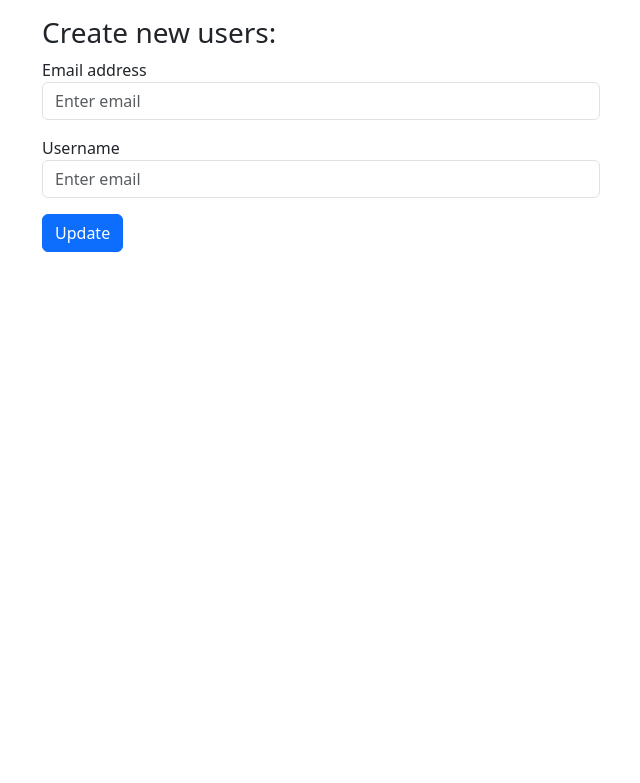
After one commit to tuongkhtn/JWT-Backend, a Node server app: page /update-user/1 in a window 1280 px wide. The commit adds this page. Shown: the top 783 px of the page, without its empty margins (40-680 px from the left). Run offline with Node 20, Linux system fonts and the light colour scheme; data that the repository does not hold is empty.

Commit message:
Update user by id

```diff
--- a/src/controller/homeController.js
+++ b/src/controller/homeController.js
@@ -1,4 +1,4 @@
-import { createNewUser, getUserList, deleteUserById } from "../service/userService"
+import userService from "../service/userService"
 require('dotenv').config()
 
 const handleHelloWorld = (req, res) => {
@@ -6,7 +6,7 @@ const handleHelloWorld = (req, res) => {
 }
 
 const handleUserPage = async (req, res) => {
-    let users = await getUserList();
+    let users = await userService.getUserList();
 
     return res.render("user.ejs", {users})
 }
@@ -14,14 +14,35 @@ const handleUserPage = async (req, res) => {
 const handleCreateNewUser = async (req, res) => {
     let {email, username, password} = req.body;
 
-    await createNewUser(email, username, password);
+    await userService.createNewUser(email, username, password);
 
-    return res.redirect("/user")
+    return res.redirect("/users")
 }
 
 const handleDeleteUser = async (req, res) => {
-    await deleteUserById(req.params.id);
-    return res.redirect("/user")
+    await userService.deleteUserById(req.params.id);
+    return res.redirect("/users")
+}
+
+const getUpdateUserPage = async (req, res) => {
+    let user = await userService.getUserById(req.params.id);
+    let dataUser = []
+
+    if(user && user.length > 0) {
+        dataUser = user[0]
+    }
+
+    console.log(">>> dataUser: ", dataUser);
+
+    return res.render("user_update.ejs", { dataUser })
+}
+
+const handleUpdateUser = async (req, res) => {
+    let {id, email, username} = req.body;
+
+    await userService.updateUserById(id, email, username);
+
+    return res.redirect("/users")
 }
 
 module.exports = {
@@ -29,4 +50,6 @@ module.exports = {
     handleUserPage,
     handleCreateNewUser,
     handleDeleteUser,
+    getUpdateUserPage,
+    handleUpdateUser,
 }
--- a/src/service/userService.js
+++ b/src/service/userService.js
@@ -67,9 +67,49 @@ const deleteUserById = async (id) => {
     }
 }
 
+const getUserById = async (id) => {
+    const connection = await mysql.createConnection({
+        host: process.env.DB_HOST,
+        port: process.env.DB_PORT,
+        user: process.env.DB_USER,
+        password: process.env.DB_PASSWORD,
+        database: process.env.DB_NAME,
+    })
+
+    try {
+        const [results, fields] = await connection.query(
+          'SELECT * FROM USERS WHERE ID = ?', [id],
+        );
+        console.log(results);
+        return results;
+    } catch (err) {
+        console.log(err);
+    }
+}
+
+const updateUserById = async (id, email, username) => {
+    const connection = await mysql.createConnection({
+        host: process.env.DB_HOST,
+        port: process.env.DB_PORT,
+        user: process.env.DB_USER,
+        password: process.env.DB_PASSWORD,
+        database: process.env.DB_NAME,
+    })
+
+    try {
+        const [results, fields] = await connection.query(
+          'UPDATE USERS SET EMAIL = ?, NAME = ? WHERE ID = ?', [email, username, id],
+        );
+    } catch (err) {
+        console.log(err);
+    }
+}
+
 module.exports = {
     hashUserPassword,
     createNewUser,
     getUserList,
     deleteUserById,
+    getUserById,
+    updateUserById
 }
--- /dev/null
+++ b/src/views/user_update.ejs
@@ -0,0 +1,44 @@
+<html lang="en">
+<head>
+    <meta charset="UTF-8">
+    <meta name="viewport" content="width=device-width, initial-scale=1.0">
+    <title>Update User</title>
+    <!-- Latest compiled and minified CSS -->
+    <link href="https://cdn.jsdelivr.net/npm/bootstrap@5.3.3/dist/css/bootstrap.min.css" rel="stylesheet">
+
+    <!-- Latest compiled JavaScript -->
+    <script src="https://cdn.jsdelivr.net/npm/bootstrap@5.3.3/dist/js/bootstrap.bundle.min.js"></script>
+</head>
+<body>
+  <div class="container">
+    <!-- Form create new users -->
+    <form method="POST" action="/users/update-user">
+        <div class="mt-3">
+          <h3>Create new users:</h3>
+        </div>
+
+        <!-- Hidden id -->
+         <input hidden value="<%= dataUser.ID %>" name="id">
+
+        <!-- Email -->
+        <div class="form-group col-6 mb-3">
+          <label for="email">Email address</label>
+          <input type="email" class="form-control" id="email" name="email" placeholder="Enter email" value="<%= dataUser.EMAIL %>" >
+        </div>
+
+        <div class="col-6"></div>
+
+        <!-- Username -->
+        <div class="form-group col-6 mb-3">
+          <label for="username">Username</label>
+          <input type="text" class="form-control" id="username" name="username" placeholder="Enter email" value="<%= dataUser.NAME %>">
+        </div>
+
+        <!-- Button Update -->
+        <div class="col-6"></div>
+        <button type="submit" class="btn btn-primary">Update</button>
+    </form>
+
+  </div>
+</body>
+</html>
```
Also changed, not shown: src/routes/web.js (+7 -5 lines), src/views/user.ejs (+11 -4 lines).
